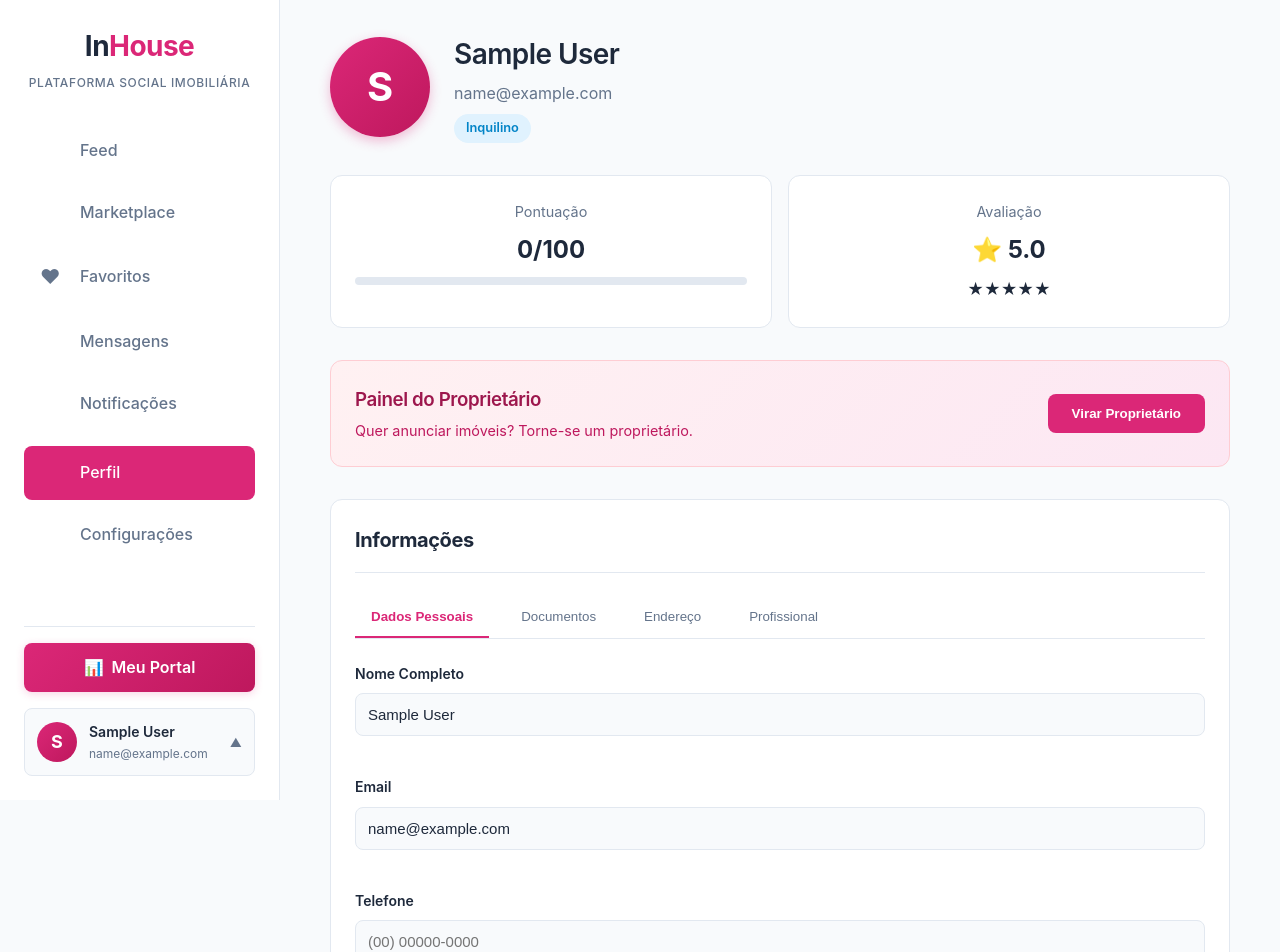
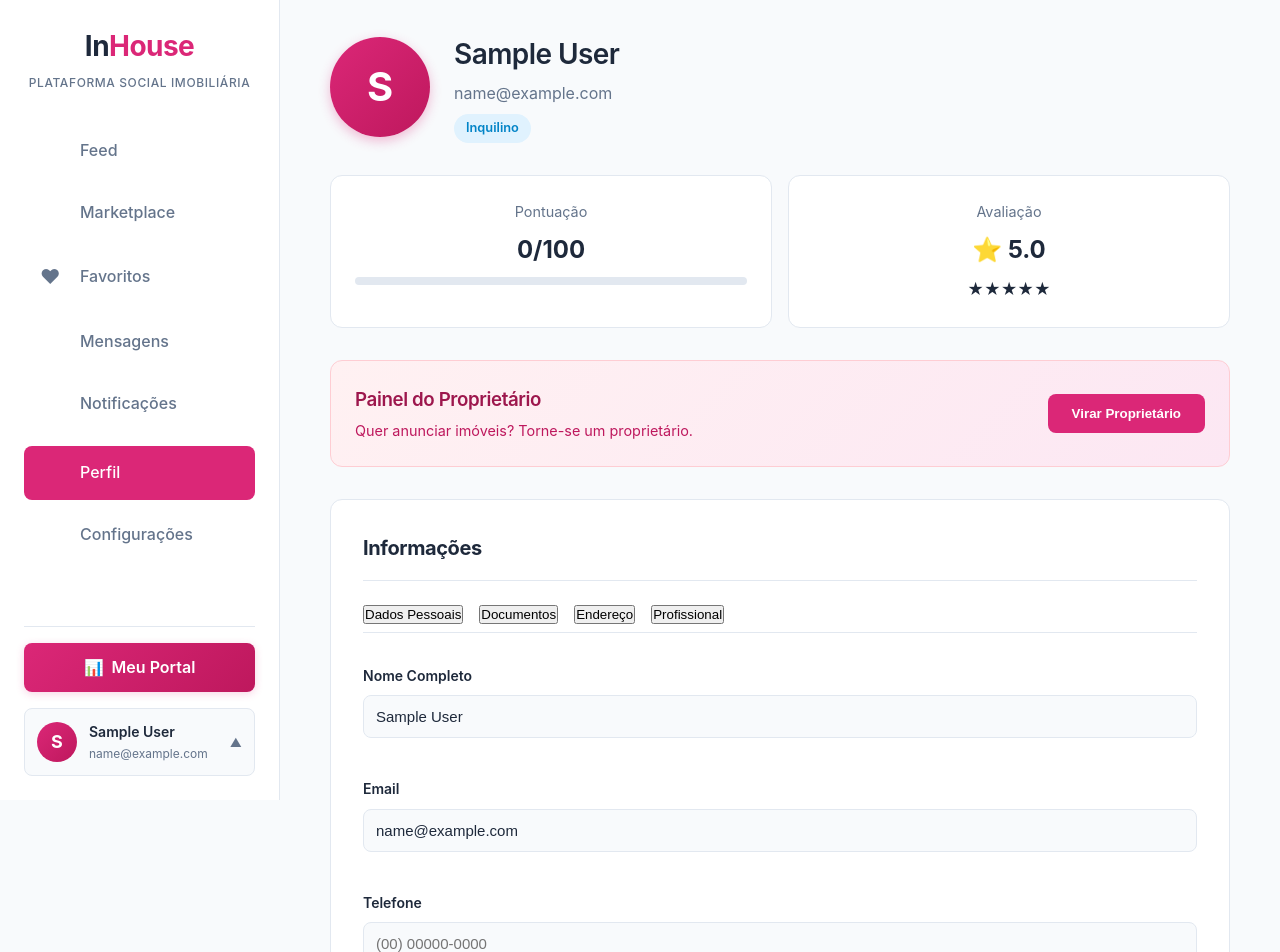
Before and after one commit to Hericlesp/InHouse_Web, a React (Vite) app: page /profile in a window 1280 px wide. Shown: the top 952 px of the page. Built offline with nearby package versions, Linux system fonts and the light colour scheme; sample sign-in values are in the browser's storage.

Commit message:
Fix: Ajustes de layout no perfil para evitar overflow

```diff
--- a/src/views/ProfileView.css
+++ b/src/views/ProfileView.css
@@ -164,8 +164,10 @@
     background-color: var(--bg-secondary);
     border-radius: var(--radius-lg);
     border: 1px solid var(--border-color);
-    padding: 1.5rem;
+    padding: 2rem;
     margin-bottom: 2rem;
+    overflow: hidden;
+    /* Prevent content from spilling out */
 }
 
 .section-header {
@@ -179,41 +181,47 @@
     display: flex;
     gap: 1rem;
     border-bottom: 1px solid var(--border-color);
-    margin-bottom: 1.5rem;
+    margin-bottom: 2rem;
     overflow-x: auto;
+    /* Allow horizontal scroll for tabs on small screens */
+    padding-bottom: 0.5rem;
+    /* Space for scrollbar */
+    white-space: nowrap;
+    scrollbar-width: thin;
+    /* Firefox */
 }
 
-.tab {
-    background: none;
-    border: none;
-    padding: 0.75rem 1rem;
-    color: var(--text-secondary);
-    border-bottom: 2px solid transparent;
-    cursor: pointer;
-    white-space: nowrap;
+/* Form Layout Improvements */
+.form-grid {
+    display: flex;
+    flex-direction: column;
+    gap: 1.5rem;
+    width: 100%;
 }
 
-.tab.active {
-    color: var(--pink-500);
-    border-bottom-color: var(--pink-500);
-    font-weight: 600;
-}
-
-.form-grid {
-    display: grid;
-    gap: 1.5rem;
+.form-group-row {
+    display: flex;
+    gap: 1rem;
+    margin-bottom: 0.5rem;
+    flex-wrap: wrap;
+    /* Allow wrapping on very small screens */
 }
 
 .form-group {
     display: flex;
     flex-direction: column;
     gap: 0.5rem;
+    min-width: 0;
+    /* Important for flex children to shrink properly */
 }
 
 .form-group label {
     font-size: 0.9rem;
     color: var(--text-secondary);
     font-weight: 500;
+    white-space: nowrap;
+    overflow: hidden;
+    text-overflow: ellipsis;
 }
 
 .form-group input {
@@ -223,6 +231,10 @@
     background-color: var(--bg-primary);
     color: var(--text-primary);
     font-size: 1rem;
+    width: 100%;
+    /* Ensure input takes full width of its container */
+    box-sizing: border-box;
+    /* Include padding in width calculation */
 }
 
 /* File Upload */
```
